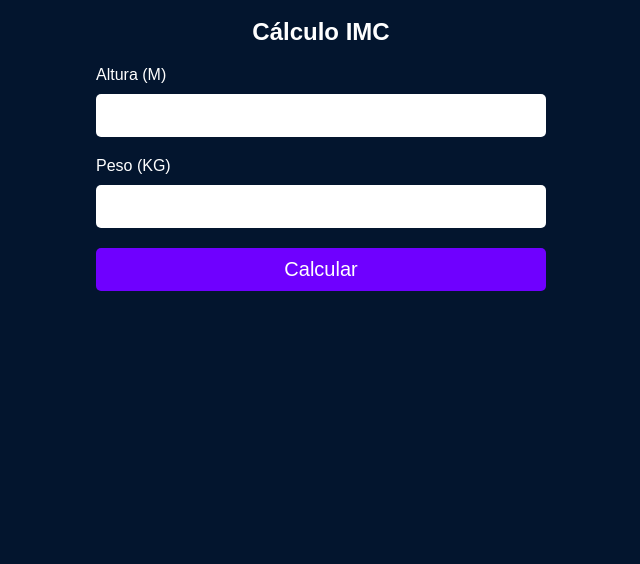
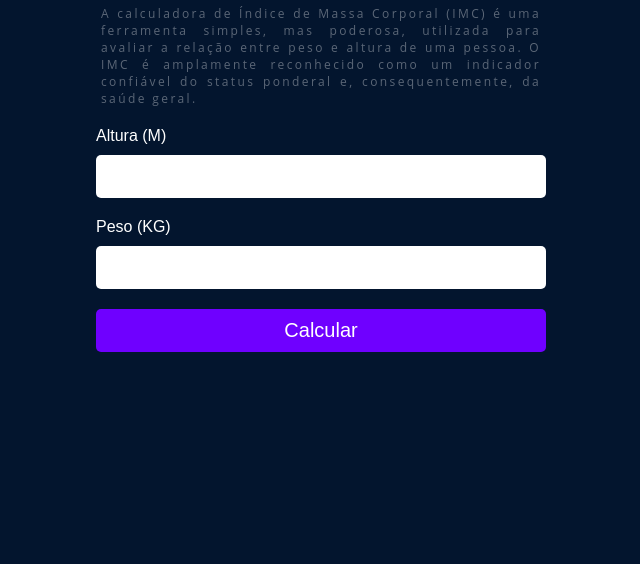
Before and after one commit to giovanatoch/calculadora-imc, a plain HTML site: page index.html in a window 1280 px wide. Shown: the part 236-800 px from the top of the page, without its empty margins (319-959 px from the left). Drawn offline with Linux system fonts and the light colour scheme.

Commit message:
Inclusão do texto sobre IMC

```diff
--- a/index.html
+++ b/index.html
@@ -9,7 +9,10 @@
 </head>
 <body>
   <main>
-    <h2>Cálculo IMC</h2>
+    <h2>IMC</h2>
+    <p>
+      A calculadora de Índice de Massa Corporal (IMC) é uma ferramenta simples, mas poderosa, utilizada para avaliar a relação entre peso e altura de uma pessoa. O IMC é amplamente reconhecido como um indicador confiável do status ponderal e, consequentemente, da saúde geral.
+    </p>
     <div class="divAltura">
       <label for="altura">Altura (M)</label>
       <input type="number" id="altura" />
--- a/style.css
+++ b/style.css
@@ -21,6 +21,17 @@ main {
   align-items: center;
   flex-direction: column;
   gap: 20px;
+}
+
+p {
+  display: flex;
+  justify-content: center;
+  letter-spacing: 2.4px;
+  font-size: 12px;
+  text-align: justify;
+  padding: 0 30px;
+  color: #ffffff59;
+  font-family: Open Sans,"Source Serif Pro",serif;
 }
 
 .divAltura, .divPeso, .divCalc {
```
